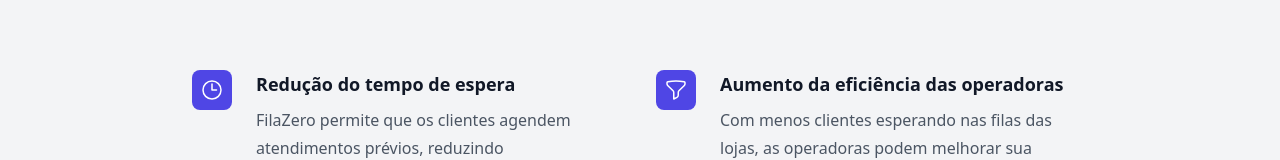
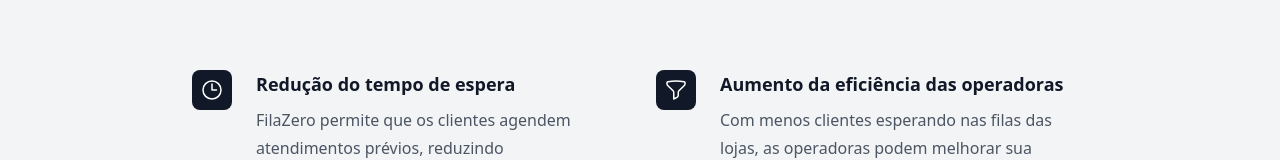
Before and after one commit to leehendrick/fila-zero, a Nuxt app in the folder nuxt-app/: page / in a window 1280 px wide. Shown: the part 742-902 px from the top of the page. Built offline with nearby package versions, Linux system fonts and the light colour scheme.

Commit message:
update landing page

```diff
--- a/nuxt-app/pages/index.vue
+++ b/nuxt-app/pages/index.vue
@@ -326,7 +326,7 @@
             >
               <dt class="text-lg font-extrabold leading-7 text-gray-900">
                 <div
-                  class="absolute left-0 top-0 flex h-10 w-10 items-center justify-center rounded-lg bg-indigo-600"
+                  class="absolute left-0 top-0 flex h-10 w-10 items-center justify-center rounded-lg bg-gray-900"
                 >
                   <component
                     :is="feature.icon"
```
